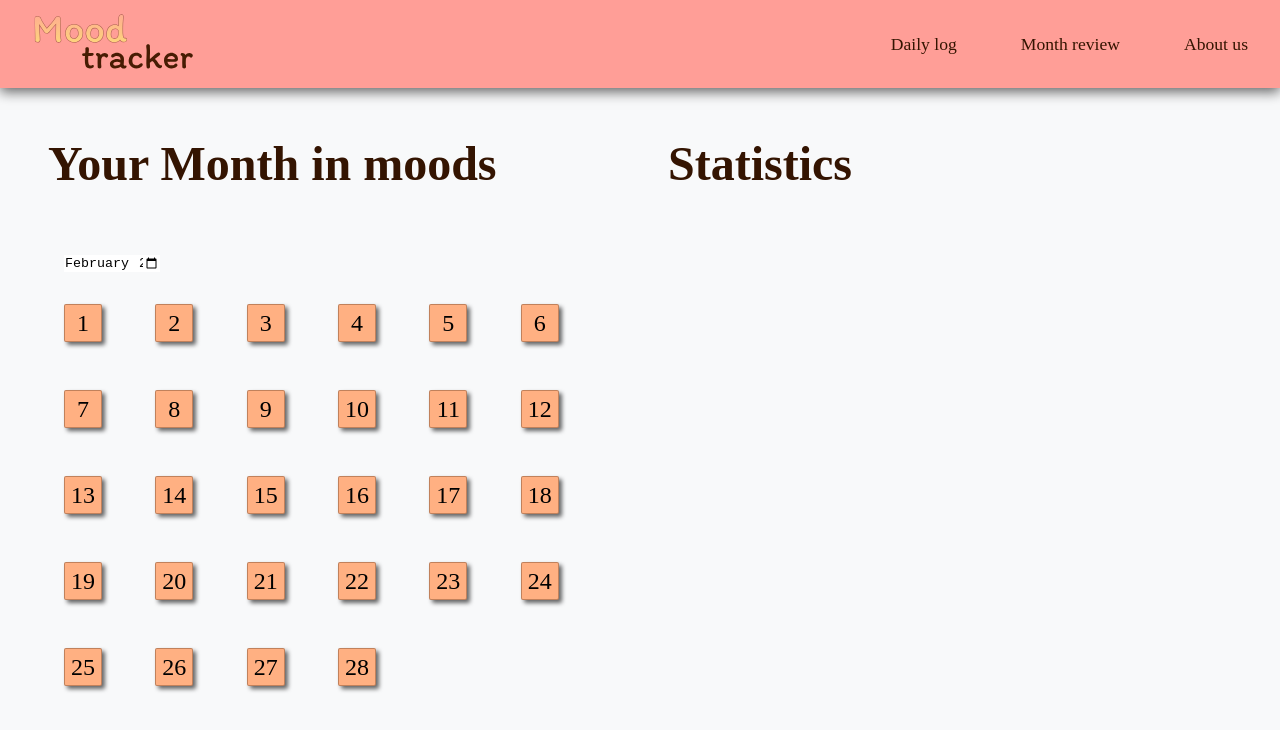
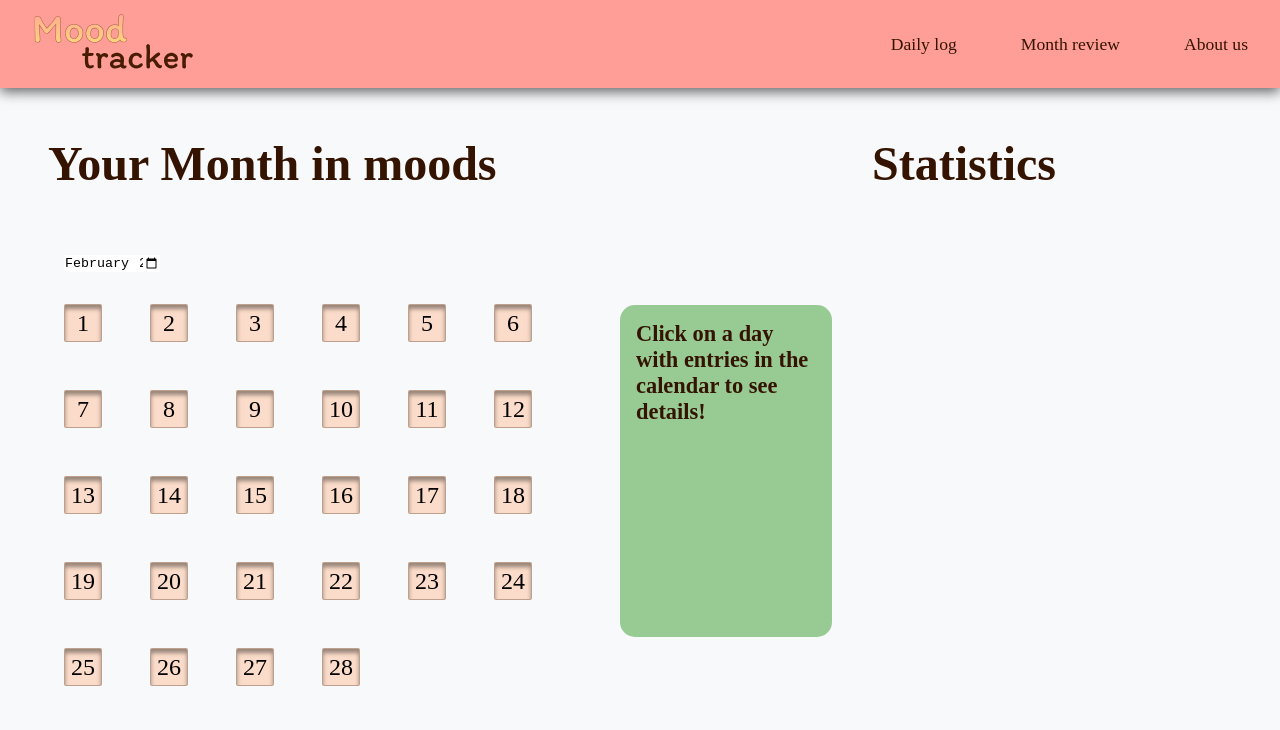
Before and after one commit to Elisabeth039/Mood-tracker, a React (Vite) app: page /month-review in a window 1280 px wide. Shown: the top 730 px of the page. Built offline with nearby package versions, Linux system fonts and the light colour scheme.

Commit message:
feat: add interactive calendar with mood-based colors and day details panel

```diff
--- a/src/App.css
+++ b/src/App.css
@@ -25,6 +25,12 @@ body{
   gap: 1.5rem;
 }
 
+.monthReview-main{
+  display: grid;
+  grid-template-columns: 2fr 1fr 2fr;
+  gap: 1.5rem;
+}
+
 .greeting {
   grid-column: 1;
   color: var(--dark-brown);
@@ -35,7 +41,7 @@ body{
 }
 
 .heading {
-  grid-column: 2;
+  grid-column: 3;
   color: var(--dark-brown);
   padding: 1rem;
   font-size: 3rem;
--- a/src/components/Calendar.jsx
+++ b/src/components/Calendar.jsx
@@ -2,25 +2,44 @@ import {useEffect, useState} from 'react';
 import '../styles/Calendar.css'
 import '../App.css'
 
-export default function Calendar () {
+export default function Calendar ({onDayClick}) {
   const [selectedMonth, setSelectedMonth] = useState (() =>{
     const now = new Date();
     return `${now.getFullYear()}-${String(now.getMonth() + 1).padStart(2,"0")}`;
   });
 
   const [days, setDays] = useState([]);
+  const [selectedDayIndex, setSelectedDayIndex] = useState(null);
 
-  useEffect(()=> {
-    const[year, month] = selectedMonth.split('-').map(Number);
+ useEffect(() => {
+  const [year, month] = selectedMonth.split('-').map(Number);
   const totalDays = new Date(year, month, 0).getDate();
 
+  const existingEntries = JSON.parse(localStorage.getItem('moodEntries') || '[]');
+
   const calendarDays = [];
+
   for (let day = 1; day <= totalDays; day++) {
-      calendarDays.push({ day });
+    const dateStr = `${year}-${String(month).padStart(2, '0')}-${String(day).padStart(2, '0')}`;
+
+    const entry = existingEntries.find(e => e.date === dateStr);
+
+    calendarDays.push({
+      day,
+      mood: entry ? entry.mood : null,
+      weather: entry ? entry.weather : null,
+      weatherEmoji: entry ? entry.weatherEmoji : null,
+      note: entry ? entry.note : null
+    });
   }
 
   setDays(calendarDays);
 }, [selectedMonth]);
+
+  const handleDayClick = (dayObj, index) =>{
+    setSelectedDayIndex(index);
+    onDayClick(dayObj);
+  }
 
   return (
     <div className="calendar-container">
@@ -32,7 +51,17 @@ export default function Calendar () {
         />
         <div className='calendar'>
           {days.map((item, index) => (
-            <div className='day' key={index}>
+            <div
+            key={index}
+            className={`day ${item.mood !== null ? 'data-day' : 'noData-day'}
+            ${selectedDayIndex === index ? 'selected-day' : ''}`}
+            onClick={() => handleDayClick(item, index)}
+            style={{
+              '--mood-color': item.mood !== null
+              ? `hsl(${(item.mood /10) * 120}, 80%, 50%)`
+              : '#ffb08267'
+            }}
+            >
               {item.day}
           </div>
           ))}
--- /dev/null
+++ b/src/components/InfoPanel.jsx
@@ -0,0 +1,34 @@
+import '../styles/InfoPanel.css'
+import '../App.css'
+
+export default function InfoPanel({ selectedDay }) {
+
+  if (!selectedDay || selectedDay.mood === null) {
+    return (
+      <div className="info-panel">
+        <p className='no-day'>Click on a day with entries in the calendar to see details!</p>
+      </div>
+    )
+  }
+
+  return (
+    <div className="info-panel">
+      <div className="info-row">
+      <span className="info-label">Mood:</span>
+      <span className="mood-info">{selectedDay.mood}</span>
+    </div>
+      <div className="info-row">
+      <span className="info-label">Weather:</span>
+      <span className="weather-info">
+        {selectedDay.weatherEmoji || '-'}
+      </span>
+    </div>
+      <div className='info-notRow' >
+      <p className="info-label">Note:</p>
+      <span className="note-info">
+        {selectedDay.note || 'No note added'}
+      </span>
+    </div>
+    </div>
+  );
+}
--- a/src/components/Submit.jsx
+++ b/src/components/Submit.jsx
@@ -12,28 +12,51 @@ export default function Submit({
   setSelectedDate
 }) {
 
+  const weatherEmoji = selectedWth
+    ? {
+        sunny: '☀️',
+        cloudy: '☁️',
+        rainy: '🌧️',
+        snowy: '❄️',
+        windy: '🌬️'
+      }[selectedWth]
+    : null;
+
   const handleSubmit = () => {
+    if (!selectedWth) {
+      alert("Please select weather before submitting!");
+      return;
+    }
+
     const newEntry = {
       date: selectedDate,
       mood: mood,
       weather: selectedWth,
+      weatherEmoji: weatherEmoji,
       note: noteText.trim(),
       createdAt: new Date().toISOString()
+    };
+
+    let existingEntries = JSON.parse(localStorage.getItem('moodEntries') || '[]');
+
+    const existingIndex = existingEntries.findIndex(e => e.date === selectedDate);
+
+    if (existingIndex !== -1) {
+      existingEntries[existingIndex] = newEntry;
+    } else {
+      existingEntries.push(newEntry);
     }
 
-  const existingEntries = JSON.parse(localStorage.getItem('moodEntries') || '[]' );
-
-  const updatedEntries = [...existingEntries, newEntry];
-  localStorage.setItem('moodEntries', JSON.stringify(updatedEntries));
+    localStorage.setItem('moodEntries', JSON.stringify(existingEntries));
 
     alert(`Entry for ${selectedDate} saved successfully!`);
 
     setMood(5);
     setSelectedWth(null);
     setNoteText('');
-}
+  };
 
-return(
+  return (
     <div className="sbmBtn-container">
       <div className="date-pick">
         <label>Submit for: </label>
@@ -44,7 +67,9 @@ return(
           onChange={(e) => setSelectedDate(e.target.value)}
         />
       </div>
-        <button  className="submit-btn" onClick={handleSubmit}>Submit</button>
+      <button className="submit-btn" onClick={handleSubmit}>
+        Submit
+      </button>
     </div>
-    )
-};
+  );
+}
--- a/src/pages/DailyLog.jsx
+++ b/src/pages/DailyLog.jsx
@@ -18,7 +18,7 @@ function DailyLog() {
       <p className="greeting">How are you feeling today, user?</p>
       <Submit
         mood={mood} setMood={setMood}
-        electedWth={selectedWth} setSelectedWth={setSelectedWth}
+        selectedWth={selectedWth} setSelectedWth={setSelectedWth}
         noteText={noteText} setNoteText={setNoteText}
         selectedDate={selectedDate} setSelectedDate={setSelectedDate}
       />
--- a/src/pages/MonthReview.jsx
+++ b/src/pages/MonthReview.jsx
@@ -1,12 +1,17 @@
 import Calendar from '../components/Calendar.jsx';
+import InfoPanel from '../components/InfoPanel.jsx';
 import '../App.css';
+import { useState } from 'react';
 
 function MonthReview() {
+  const [selectedDay, setSelectedDay] = useState(null);
+
   return (
-    <div className="main-content" >
+    <div className="monthReview-main" >
       <p className="greeting">Your Month in moods</p>
       <p className='heading'>Statistics</p>
-      <Calendar/>
+      <Calendar onDayClick = {setSelectedDay}/>
+      <InfoPanel selectedDay = {selectedDay}/>
     </div>
   );
 }
--- a/src/styles/Calendar.css
+++ b/src/styles/Calendar.css
@@ -19,14 +19,30 @@
   column-gap: 3rem;
 }
 
-.day{
+.day {
   aspect-ratio: 1/1;
-  background-color: var(--orange);
   height: 2.25rem;
   border: 1px solid color-mix(in srgb, var(--dark-brown) 30%, transparent);
   font-size: 1.5rem;
   border-radius: 2px;
   align-content: center;
   text-align: center;
-  box-shadow: 3px 3px 4px rgb(0, 0, 0, 0.6);
+  transition: all 0.3s ease;
+  position: relative;
+  cursor: pointer;
+  background-color: var(--mood-color);
 }
+
+.data-day {
+  box-shadow: 3px 3px 4px rgba(0, 0, 0, 0.6);
+}
+
+.noData-day {
+  box-shadow: inset 0px 4px 4px rgba(0, 0, 0, 0.4);
+}
+
+.day.data-day.selected-day,
+.day.noData-day.selected-day  {
+  box-shadow: 1px 1px 1px 3px #FFDD00, 0 10px 20px rgba(255, 221, 0, 0.5) !important;
+  transform: translate(-4px, -6px) !important;
+}
--- /dev/null
+++ b/src/styles/InfoPanel.css
@@ -0,0 +1,47 @@
+.info-panel{
+    display: flex;
+    flex-direction: column;
+    gap: 1.5rem;
+    grid-column: 2;
+    background-color: #98CA93;
+    min-height: 10rem;
+    max-height: 50rem;
+    margin: 4.6rem 0rem;
+    border-radius: 15px;
+    padding: 1rem;
+}
+
+.info-label, .no-day, .no-entry{
+   font-size :1.4rem;
+   font-weight: 700;
+   color: var(--dark-brown);
+}
+
+.info-row{
+    display: flex;
+    align-items: center;
+    gap: 1.5rem;
+}
+
+.info-notRow{
+    display: flex;
+    flex-direction: column;
+    gap: 0.75rem;
+}
+
+.mood-info{
+    font-size: 2.5rem;
+    font-weight: 600;
+    display: inline-block;
+    order: 1px solid color-mix(in srgb, var(--dark-brown) 70%, transparent);
+    color: #239623;
+}
+
+.weather-info{
+    font-size: 3rem;
+}
+
+.note-info{
+    font-size: 1.1rem;
+    font-weight: 100;
+}
```
Lines whose indentation alone changed are shown as unchanged.
